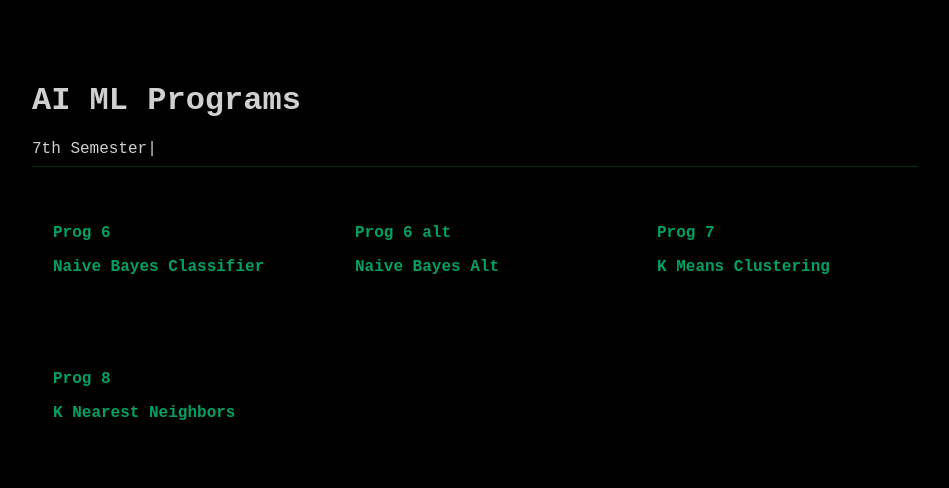
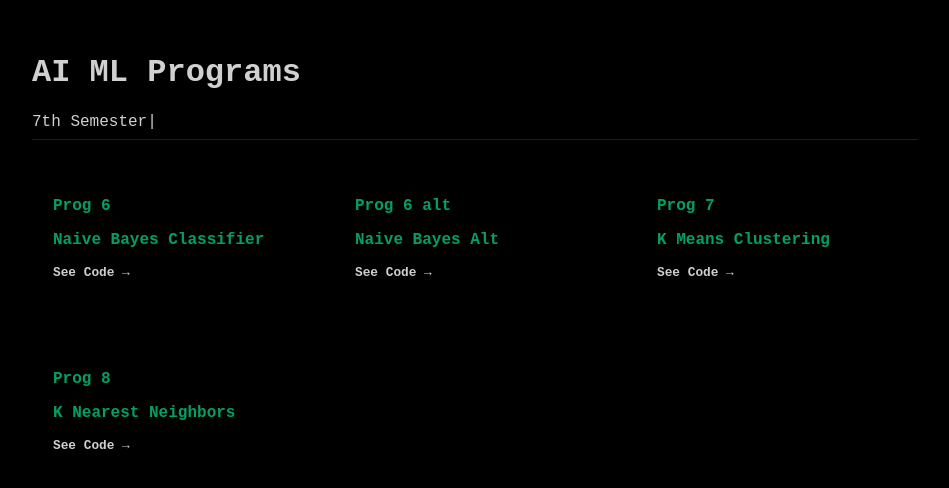
Before and after one commit to ninjaasmoke/aiml, a Next.js app: page / in a window 1280 px wide. Shown: the part 140-628 px from the top of the page, without its empty margins (165-1114 px from the left). Built offline with nearby package versions, Linux system fonts and the light colour scheme.

Commit message:
minor ui

```diff
--- a/pages/index.tsx
+++ b/pages/index.tsx
@@ -15,7 +15,7 @@ const Home: NextPage = () => {
       <main className={styles.main}>
         <h1>AI ML Programs</h1>
         <Typed
-            strings={["VTU 2018 Scheme", "7th Semester"]}
+            strings={["VTU 2018 Scheme", "7th Semester", "CSE"]}
             typeSpeed={40}
             backSpeed={50}
             backDelay={3000}
@@ -47,9 +47,10 @@ const GridItem = ({ title, data, id }: { title: string, data: string, id: string
   return (
     <Link href={id}>
       <div className={styles.gridItem}>
-        <p>{title}</p>
-        <p>
-          {data}
+        <p className={styles.underLine}>{title}</p>
+        <p className={styles.underLine}>{data}</p>
+        <p style={{color: "var(--color)", fontSize: "0.8rem"}}>
+          See Code &rarr;
         </p>
       </div>
     </Link>
--- a/styles/Home.module.css
+++ b/styles/Home.module.css
@@ -31,13 +31,14 @@
   font-weight: bold;
   min-width: 240px;
   border: 1px solid transparent;
-
-  font-family: 'Courier New', Courier, monospace;
 }
 
 .gridItem:hover {
   border: 1px solid var(--border);
   box-shadow: 0 0 10px 8px var(--hover);
+}
+
+.gridItem:hover > .underLine {
   text-decoration: underline;
 }
 
@@ -55,7 +56,6 @@
   padding: 10px;
   cursor: pointer;
   font-weight: bold;
-  font-family: 'Courier New', Courier, monospace;
   padding: 4px 20px;
 }
 
```
Also changed, not shown: pages/_document.tsx (+10 -0 lines).
